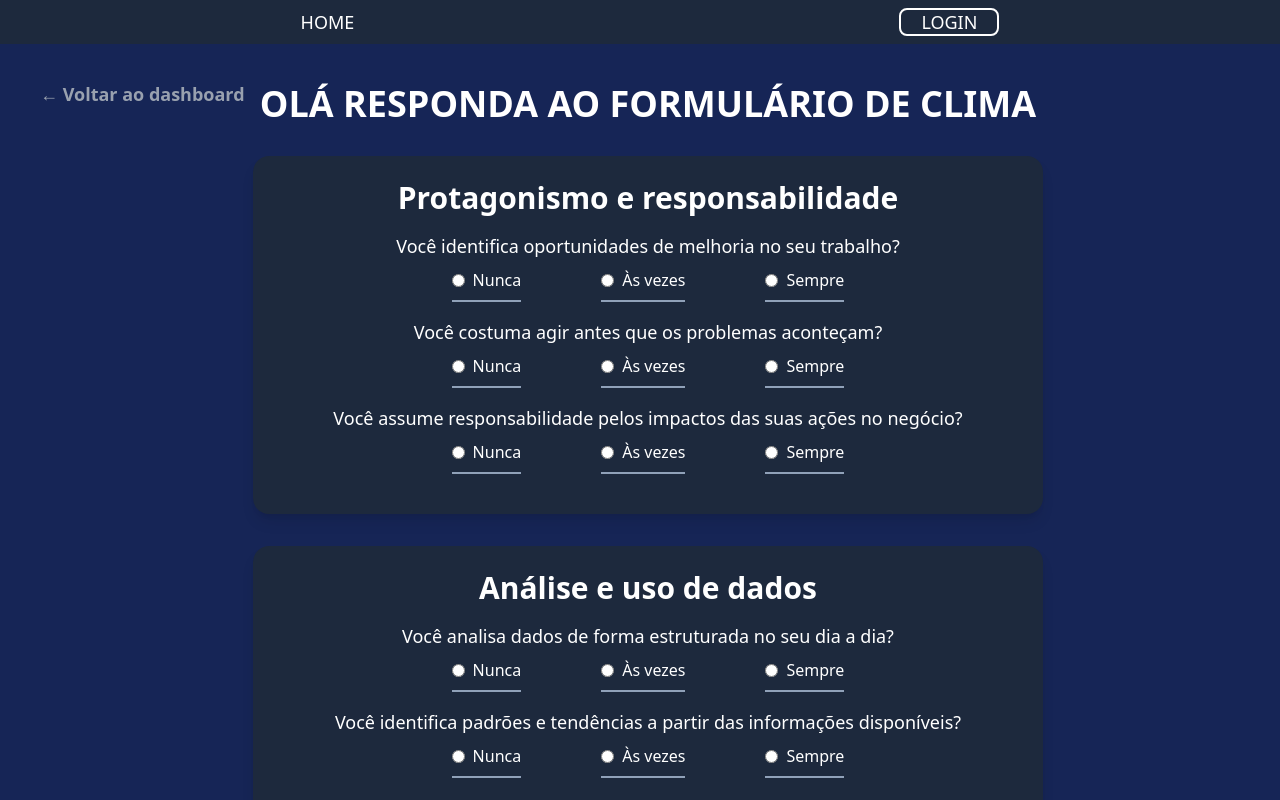
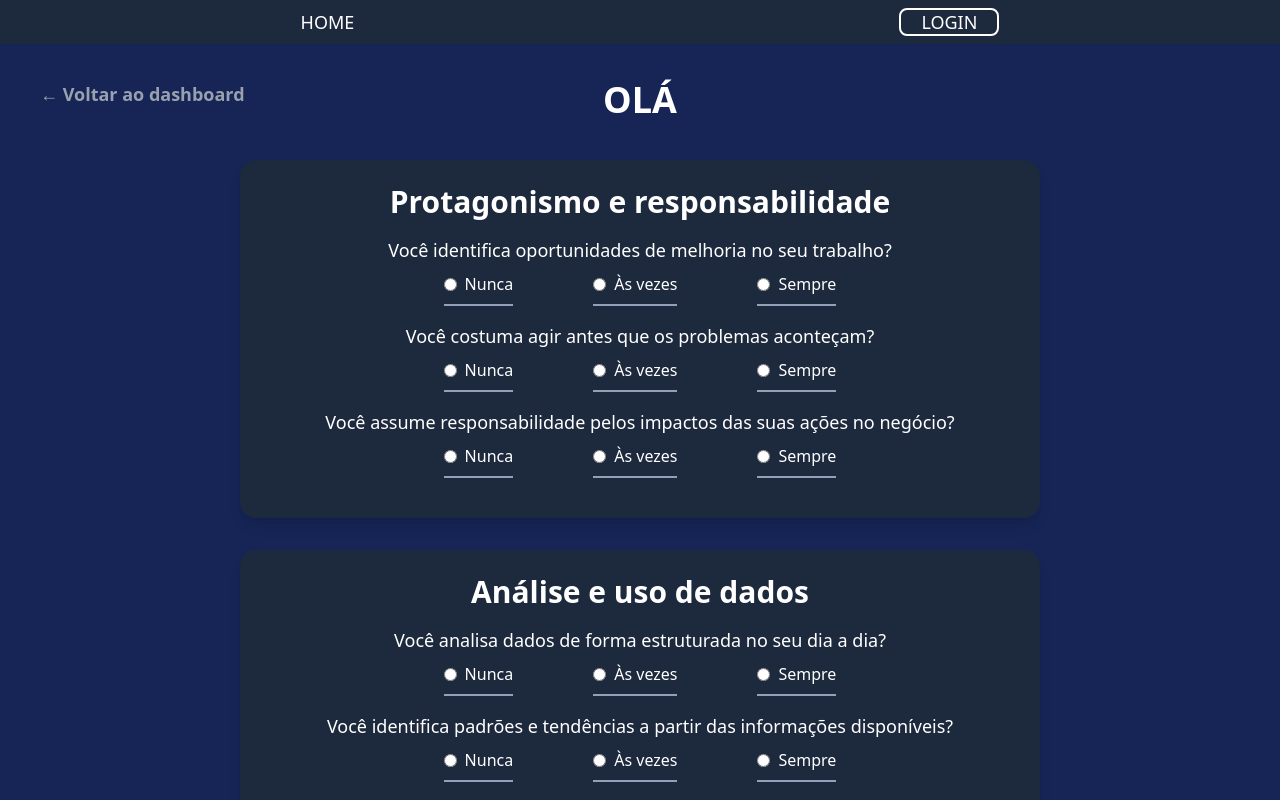
Before and after one commit to Grupo-FIAP-Antonio-Felipe-e-Joao-Vitor/GS2-site, a React app in the folder frontend/: page /formulario in a window 1280 px wide. Shown: the top 800 px of the page. Built offline with nearby package versions, Linux system fonts and the light colour scheme; the HTML template or start-up script is replaced by a standard one.

Commit message:
style(frontend): arrumando titulo do formulario de desempenho

```diff
--- a/frontend/src/routes/Formulario.jsx
+++ b/frontend/src/routes/Formulario.jsx
@@ -67,16 +67,16 @@ const Formulario = ({ user }) => {
   const opcoes = ["Nunca", "Às vezes", "Sempre"];
 
   return (
-    <div className="relative flex min-h-screen bg-blue-950 text-white">
+    <div className="relative flex flex-col min-h-screen py-5 w-full bg-blue-950 text-white">
 
       <Voltar />
+
+      <h1 className="text-4xl text-white uppercase font-bold text-center">Olá {user?.nome}</h1>
 
       <form
         onSubmit={handleSubmit(onSubmit)}
         className="flex-1 p-10 flex flex-col items-center gap-8"
       >
-        <h1 className="text-4xl font-bold text-center uppercase">Olá {user?.nome} responda ao formulário de clima</h1>
-
         {perguntas.map((grupo, index) => (
           <div
             key={index}
```
